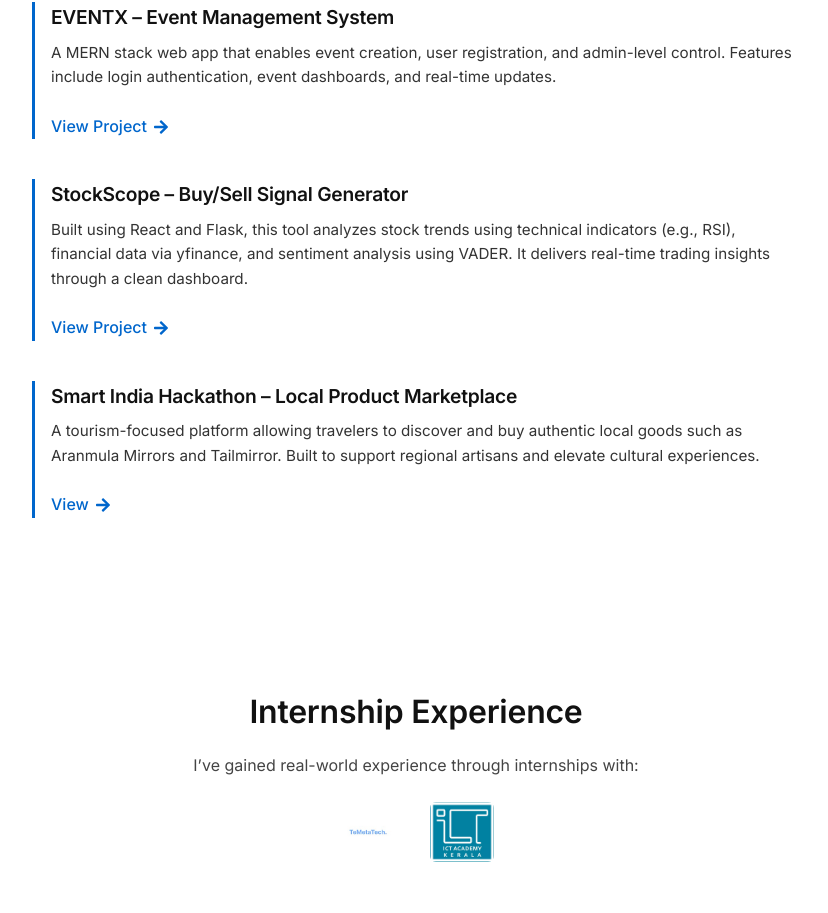
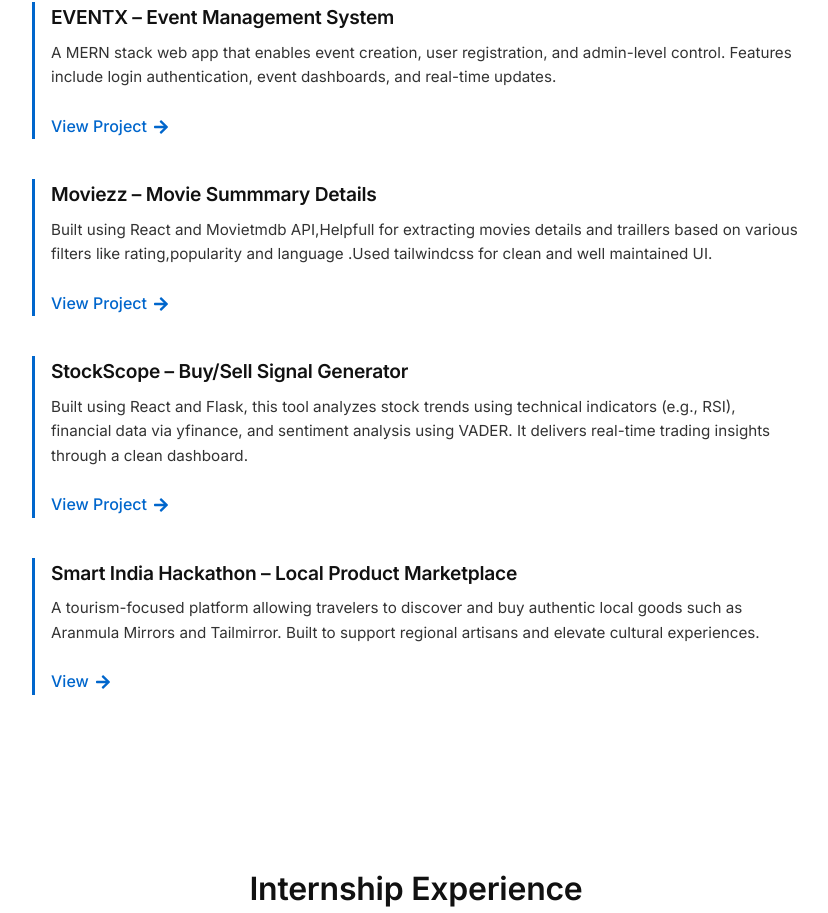
Before and after one commit to sharjicodes/SharjithAportfolio, a React (Create React App) app: page / in a window 1280 px wide. Shown: the part 1005-1918 px from the top of the page, without its empty margins (224-1052 px from the left). Built offline with nearby package versions, Linux system fonts and the light colour scheme.

Commit message:
new project add

```diff
--- a/src/components/Works/works.js
+++ b/src/components/Works/works.js
@@ -66,6 +66,22 @@ const Works = () => {
     </a>
   </div>
 
+
+  <div className="projectContainer">
+    <h3>Moviezz – Movie Summmary Details</h3>
+    <p>
+      Built using React and Movietmdb API,Helpfull for extracting movies details and traillers based on various filters like rating,popularity and language .Used tailwindcss for clean and well maintained UI.
+    </p>
+    <a
+      href="https://moviezzzzzzzz.vercel.app/"
+      target="_blank"
+      rel="noopener noreferrer"
+      className="projectLink"
+    >
+      View Project <FaArrowRight />
+    </a>
+  </div>
+
   {/* Project 2: StockScope */}
   <div className="projectContainer">
     <h3>StockScope – Buy/Sell Signal Generator</h3>
```
